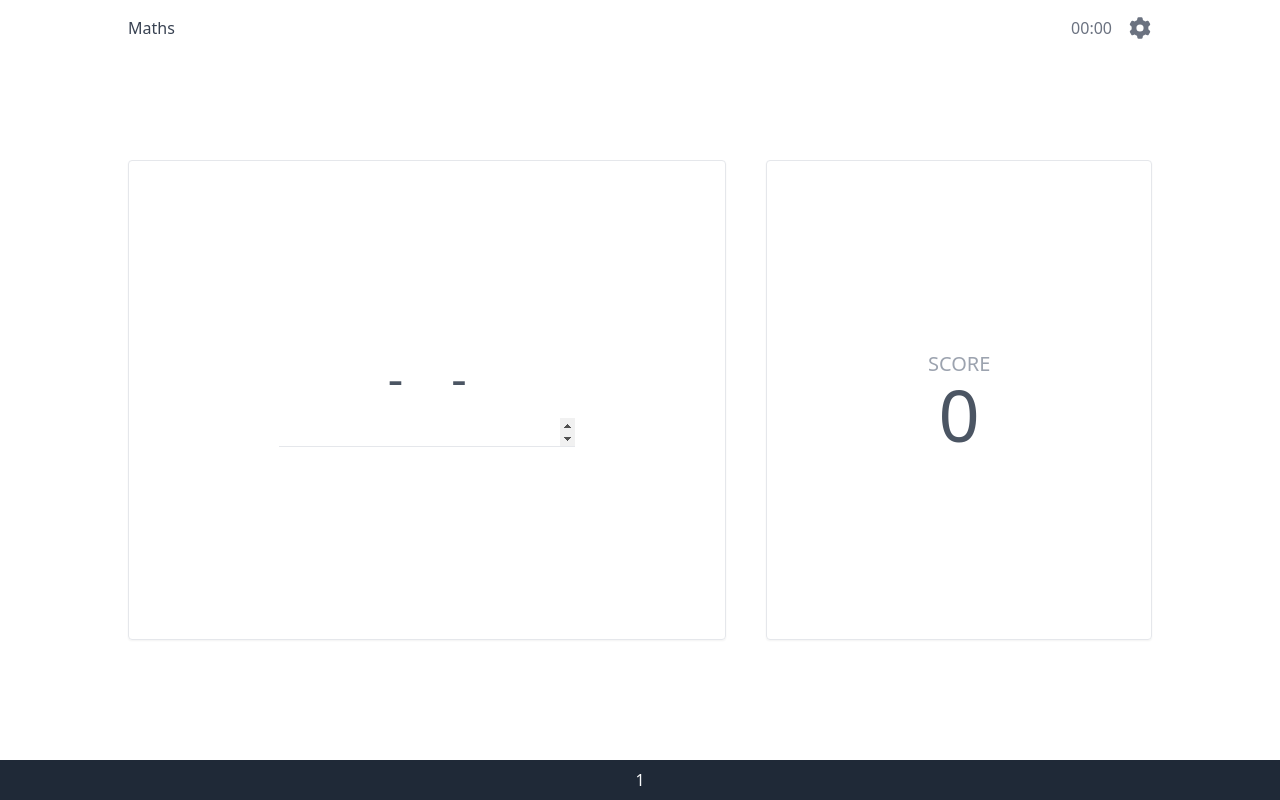
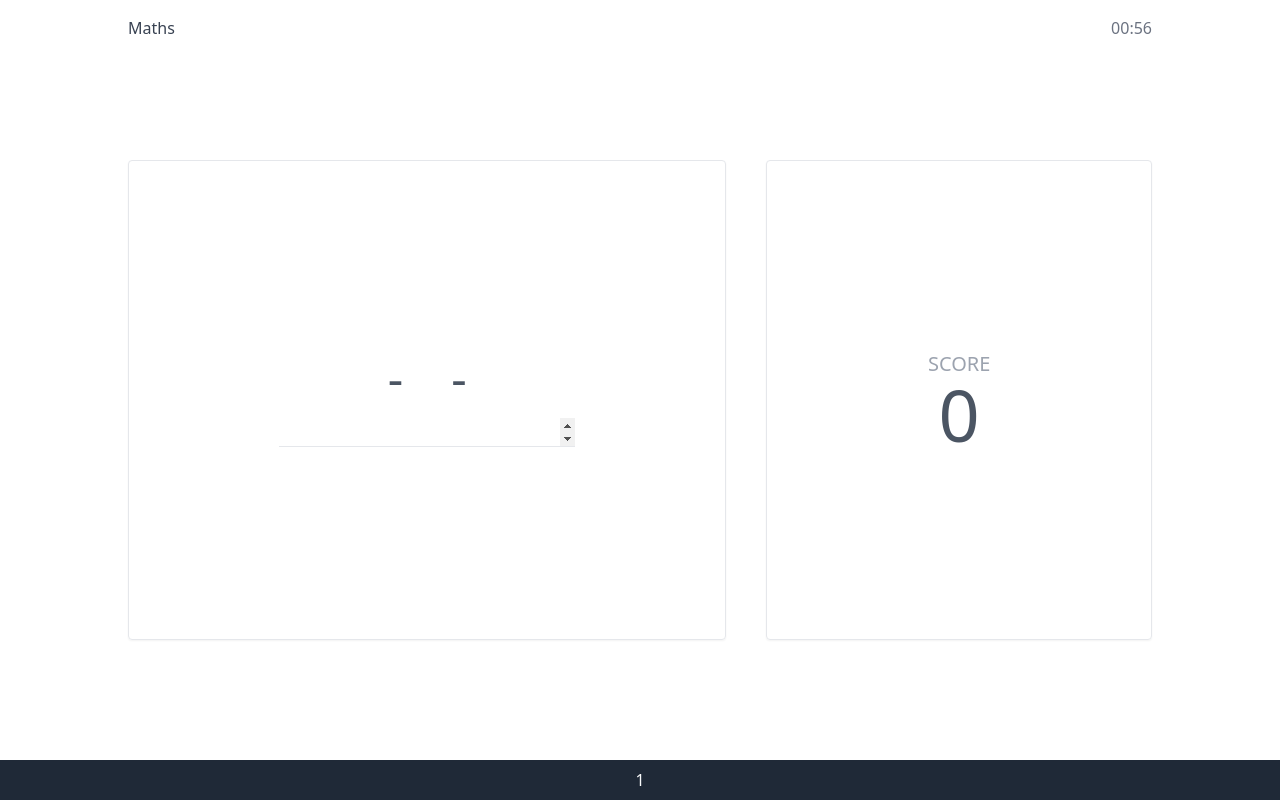
Before and after one commit to bluntarrow/maths-game, a React (Vite) app: page /games/1 in a window 1280 px wide. Built offline with nearby package versions, Linux system fonts and the light colour scheme.

Commit message:
implementing settings

```diff
--- a/package.json
+++ b/package.json
@@ -7,6 +7,7 @@
     "preview": "vite preview"
   },
   "dependencies": {
+    "@headlessui/react": "^1.7.4",
     "@heroicons/react": "^2.0.12",
     "@mdi/js": "^7.0.96",
     "@mdi/react": "^1.6.1",
--- a/src/App.jsx
+++ b/src/App.jsx
@@ -1,11 +1,13 @@
 import { Navigate } from "react-router-dom";
 import { Routes, BrowserRouter, Route } from "react-router-dom";
 import Toolbar from "./components/app/Toolbar";
+import { SettingsContextProvider } from "./context/settings";
 import Game from "./pages/Game";
 import Home from "./pages/Home";
 
 const App = () => {
   return (
+    <SettingsContextProvider>
       <BrowserRouter>
         <Toolbar />
         <Routes>
@@ -14,6 +16,7 @@ const App = () => {
           <Route path="/games/:game" element={<Game />} />
         </Routes>
       </BrowserRouter>
+    </SettingsContextProvider>
   );
 };
 
--- a/src/components/app/Toolbar.jsx
+++ b/src/components/app/Toolbar.jsx
@@ -1,15 +1,168 @@
+import { useContext, useEffect, useState } from "react";
+import { Menu, Transition, Switch } from "@headlessui/react";
 import { Link } from "react-router-dom";
 import { Cog6ToothIcon } from "@heroicons/react/20/solid";
+import { SettingsContext } from "../../context/settings";
+import { useLocation } from "react-router-dom";
 
 const Toolbar = () => {
+  const [settings, setSettings] = useContext(SettingsContext);
+
+  const [minutes, setMinutes] = useState(0);
+  const [seconds, setSeconds] = useState(0);
+
+  let minutesCounter = 0;
+  let secondsCounter = 0;
+
+  const fmt = (num) => (num < 10 ? "0" + num : num);
+
+  const location = useLocation();
+
+  useEffect(() => {
+    console.log(location);
+    minutesCounter = settings[2].value.minutes;
+    secondsCounter = settings[2].value.seconds;
+
+    setMinutes(settings[2].value.minutes);
+    setSeconds(settings[2].value.seconds);
+
+    const timer = setInterval(() => {
+      let num = minutesCounter == 0 ? 0 : -1;
+      if (location.pathname === "/games" || location.pathname === "/") {
+        clearInterval(timer);
+      } else {
+        setTimeout(
+          () => {
+            if (minutesCounter > -1 && secondsCounter > num) {
+              if (secondsCounter > 0) {
+                secondsCounter--;
+                setSeconds(secondsCounter);
+              } else {
+                minutesCounter--;
+                setMinutes(minutesCounter);
+                secondsCounter = 59;
+                setSeconds(secondsCounter);
+              }
+            } else {
+              clearInterval(timer);
+            }
+          },
+          !settings[0] ? 0 : 3000
+        );
+      }
+    }, 1000);
+  }, []);
+
+  // settings
+  let localSettings = settings;
+  const changeSettings = (setting, val) => {
+    localSettings[localSettings.indexOf(setting)].value = val;
+    setSettings([...localSettings]);
+  };
+
   return (
     <nav className="fixed top-0 w-full bg-white">
-      <div className="max-w-5xl mx-auto w-full py-4 text-gray-700 font-medium flex justify-between">
-        <Link to={"/"}>Maths</Link>
-        <div className="flex gap-4 text-gray-500">
-          <div>00:00</div>
+      <div className="max-w-5xl mx-auto w-full py-4 text-gray-700 font-medium flex justify-between relative">
+        <Link to={"/games"}>Maths</Link>
+        <div className="flex text-gray-500">
+          {location.pathname != "/games" && (
+            <div>
+              {fmt(minutes)}:{fmt(seconds)}
+            </div>
+          )}
 
-          <Cog6ToothIcon className="h-6" />
+          {location.pathname == "/games" && (
+            <Menu>
+              {({ open }) => (
+                <div>
+                  <Menu.Button>
+                    <Cog6ToothIcon
+                      className={`h-6 ml-8 transition ${
+                        open ? "rotate-45" : ""
+                      }`}
+                    />
+                  </Menu.Button>
+                  <Transition
+                    show={open}
+                    enter="transition-opacity ease-in"
+                    enterFrom="opacity-0"
+                    enterTo="opacity-100"
+                    leave="transition-opacity ease-out"
+                    leaveFrom="opacity-100"
+                    leaveTo="opacity-0"
+                  >
+                    <Menu.Items
+                      as="ul"
+                      className="h-80 w-64 -bottom-80 bg-gray-100 rounded shadow -right-10 absolute p-4"
+                      static
+                    >
+                      {settings.map((setting) => (
+                        <li className="p-4" key={setting.name}>
+                          <div className="flex justify-between items-baseline">
+                            <label htmlFor="countdown">{setting.name}</label>
+                            {typeof setting.value == "boolean" && (
+                              <Switch
+                                name="countdown"
+                                checked={setting.value}
+                                onChange={(val) => changeSettings(setting, val)}
+                                className={`${
+                                  setting.value ? "bg-gray-600" : "bg-gray-200"
+                                } relative inline-flex h-6 w-11 items-center rounded-full`}
+                              >
+                                <span className="sr-only">
+                                  Enable {setting.name}
+                                </span>
+                                <span
+                                  className={`${
+                                    setting.value
+                                      ? "translate-x-6"
+                                      : "translate-x-1"
+                                  } inline-block h-4 w-4 transform rounded-full bg-white transition`}
+                                />
+                              </Switch>
+                            )}
+                            {typeof setting.value != "boolean" && (
+                              <div className="flex gap-2">
+                                <input
+                                  type="number"
+                                  className="w-14 py-1 px-2 rounded-sm bg-gray-50"
+                                  value={setting.value.minutes}
+                                  onChange={(e) =>
+                                    changeSettings(setting, {
+                                      minutes: e.target.value,
+                                      seconds: setting.value.seconds,
+                                    })
+                                  }
+                                />
+                                :
+                                <input
+                                  type="number"
+                                  className="w-14 py-1 px-2 rounded-sm bg-gray-50"
+                                  value={setting.value.seconds}
+                                  onChange={(e) =>
+                                    changeSettings(setting, {
+                                      minutes: setting.value.minutes,
+                                      seconds: e.target.value,
+                                    })
+                                  }
+                                />
+                              </div>
+                            )}
+                          </div>
+                        </li>
+                      ))}
+                      <Menu.Item
+                        as="button"
+                        className=" bg-gray-800 hover:bg-gray-900 rounded text-center w-full py-2 mt-4 text-gray-100"
+                      >
+                        Close
+                      </Menu.Item>
+                    </Menu.Items>
+                  </Transition>
+                </div>
+              )}
+            </Menu>
+          )}
         </div>
       </div>
     </nav>
--- /dev/null
+++ b/src/context/settings.jsx
@@ -0,0 +1,14 @@
+import { createContext, useState } from "react";
+
+export const SettingsContext = createContext();
+
+export const SettingsContextProvider = ({ children }) => {
+  const [settings, setSettings] = useState([
+    { name: "Start countdown", value: true },
+    { name: "Timer", value: true },
+    { name: "Time", value: { seconds: 0, minutes: 1 } },
+    { name: "High scores", value: true },
+  ]);
+
+  return <SettingsContext.Provider value={[settings, setSettings]} children={children} />;
+};
--- a/src/pages/Game.jsx
+++ b/src/pages/Game.jsx
@@ -1,5 +1,6 @@
-import React, { useEffect, useState } from "react";
+import React, { useContext, useEffect, useState } from "react";
 import { useParams } from "react-router-dom";
+import { SettingsContext } from "../context/settings";
 
 import { mdiMinus, mdiPlus, mdiDivision, mdiClose } from "@mdi/js";
 import Score from "../components/game/Score";
@@ -8,11 +9,13 @@ import Splash from "../components/game/Splash";
 
 const Game = () => {
   const { game } = useParams();
+  const [settings, setSettings] = useContext(SettingsContext);
 
   const [ans, setAns] = useState("");
   const [inp, setInp] = useState("");
   const [score, setScore] = useState(0);
-  const [started, setStarted] = useState(false);
+  const [started, setStarted] = useState(!settings[0].value);
+  console.log(!settings[0].value);
 
   const [num1, setNum1] = useState("-");
   const [num2, setNum2] = useState("-");
@@ -88,16 +91,18 @@ const Game = () => {
   };
 
   useEffect(() => {
-    setTimeout(() => {
-      gameFunc();
-      setStarted(true);
-    }, 3000);
+    setTimeout(
+      () => {
+        gameFunc();
+        setStarted(true);
+      },
+      !settings[0] ? 0 : 3000
+    );
   }, []);
 
   return (
     <div className="h-screen w-screen">
       <div className="py-40 max-w-5xl mx-auto w-full h-full grid grid-cols-5 gap-10">
-        {!started && <Splash />}
         <PlayArea
           num1={num1}
           num2={num2}
@@ -108,6 +113,7 @@ const Game = () => {
           ansState={ansState}
         />
         <Score score={score} />
+        <Splash started={started} />
       </div>
 
       <footer className="capitalize text-gray-50 w-full fixed bottom-0 left-0 bg-gray-800 py-2 text-center">
--- a/src/pages/Home.jsx
+++ b/src/pages/Home.jsx
@@ -11,18 +11,30 @@ const Home = () => {
   ];
   return (
     <div className="h-screen w-screen">
-      <div className="h-full max-w-5xl mx-auto grid grid-cols-2 grid-rows-2 gap-10 py-20">
+      <div className="grid grid-cols-5 gap-10 h-full max-w-5xl mx-auto py-20">
+        <div className="col-span-3 grid grid-cols-2 grid-rows-2 gap-10">
           {games.map(({ name, icon }) => (
             <Link
               key={name}
               to={"/games/" + name}
-            className="bg-gray-50 text-gray-700 rounded-md shadow flex flex-col justify-center items-center"
+              className="bg-white border text-gray-700 rounded-md shadow-sm flex flex-col justify-center items-center"
             >
               <Icon path={icon} className="w-20 h-20" />
               <h2 className="capitalize font-medium">{name}</h2>
             </Link>
           ))}
         </div>
+        <div className="col-span-2 rounded shadow-sm bg-white border">
+          <h1 className="py-10 text-xl font-medium text-center text-gray-600">
+            High Scores
+          </h1>
+          <ul className="p-4">
+            <li className="text-center font-medium text-gray-500 rounded">
+              No high scores yet
+            </li>
+          </ul>
+        </div>
+      </div>
     </div>
   );
 };
```
Also changed, not shown: src/components/game/Splash.jsx (+34 -13 lines), 1 other file (tests, documents, lock files or other folders). Lines whose indentation alone changed are shown as unchanged.
